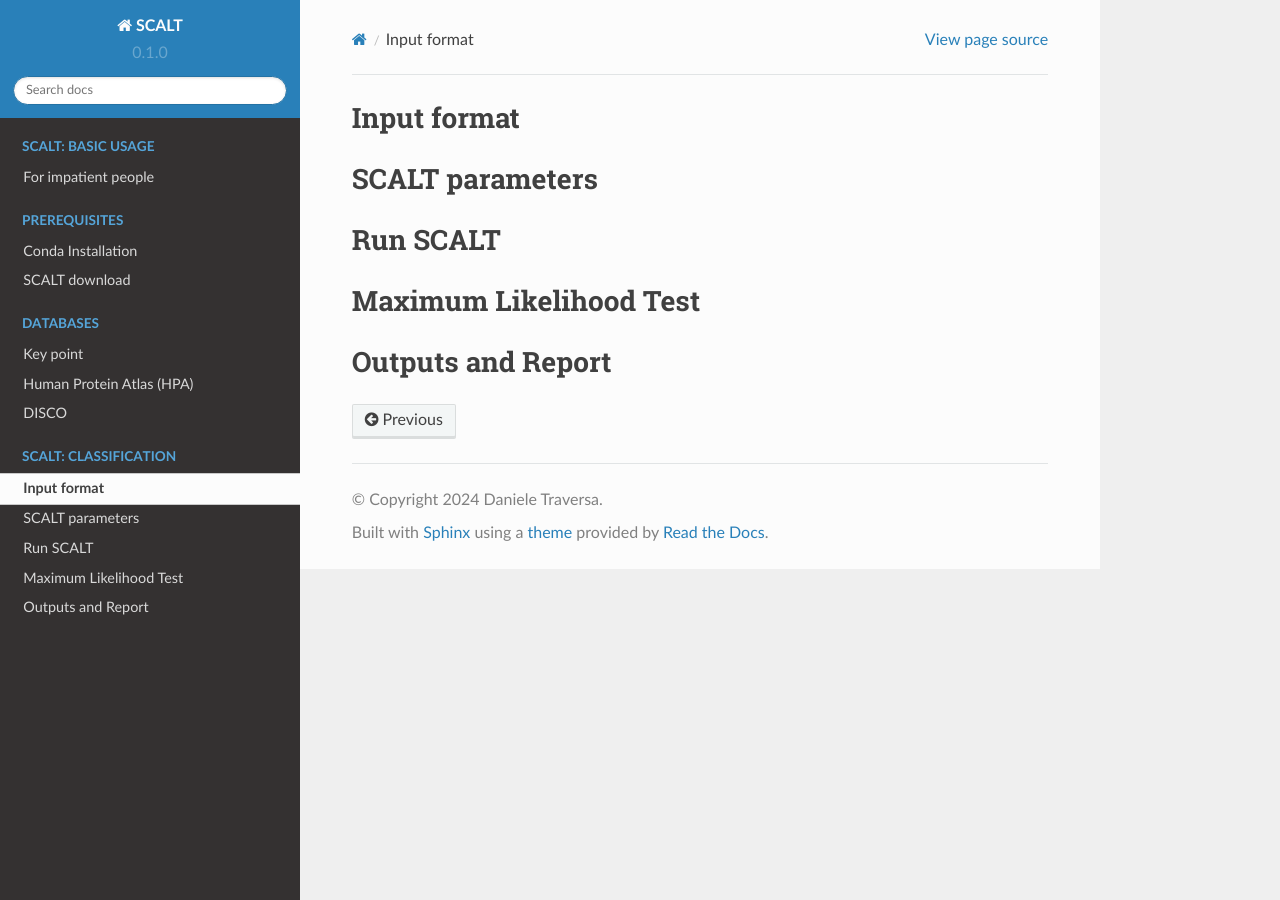
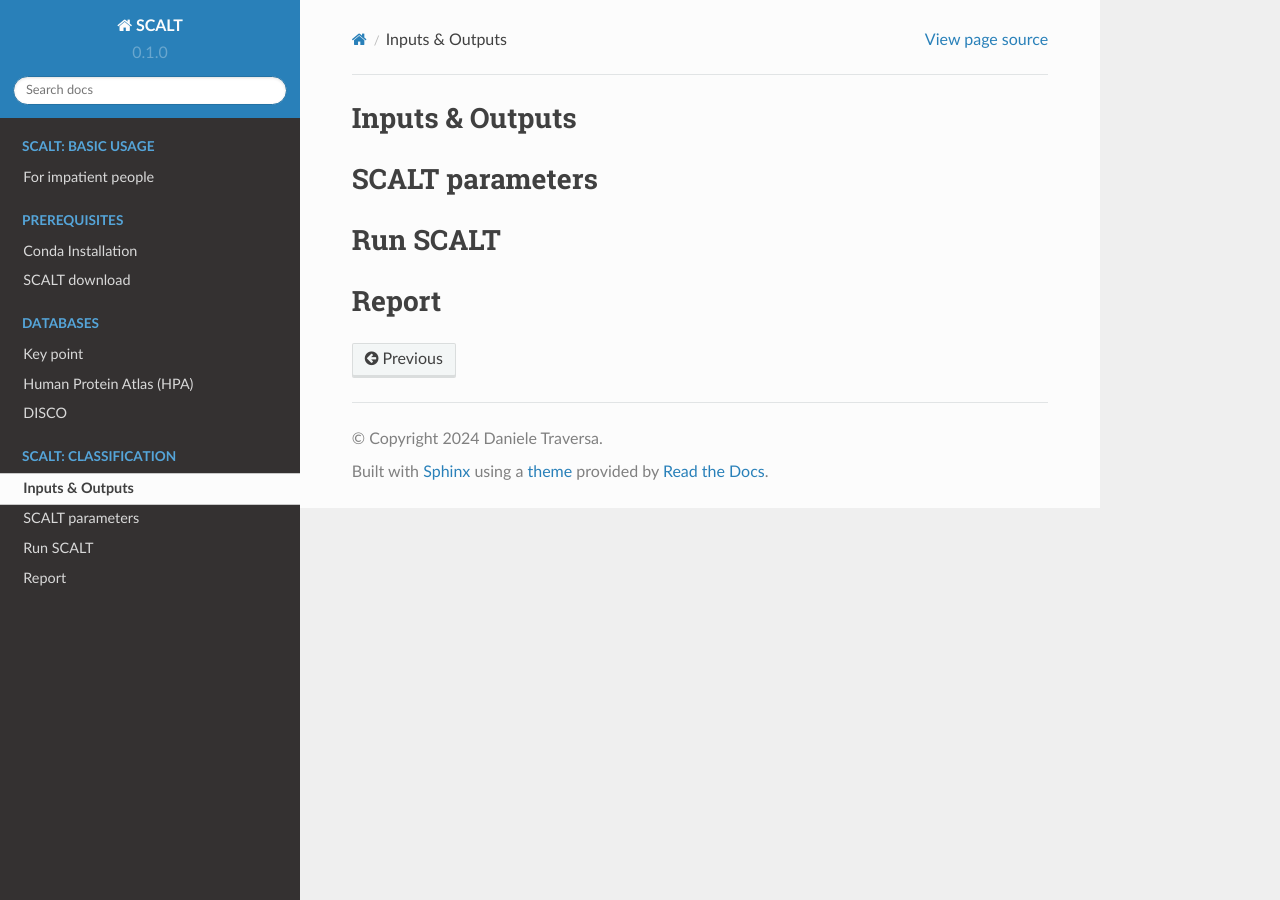
Before and after one commit to danitrave/CapitalCitiesGame, a Sphinx documentation site: the page built from docs/source/classification.rst, in a window 1280 px wide. Built offline with Sphinx 7.4.7 and the Read the Docs theme 2.0.0, drawn with Linux system fonts in a browser that asks for light colours.

Commit message:
Update classification.rst

```diff
--- a/docs/source/classification.rst
+++ b/docs/source/classification.rst
@@ -1,4 +1,4 @@
-Input format
+Inputs & Outputs
 ============
 
 SCALT parameters
@@ -7,8 +7,5 @@ SCALT parameters
 Run SCALT
 =========
 
-Maximum Likelihood Test
-=======================
-
-Outputs and Report
+Report
 ==================
```
